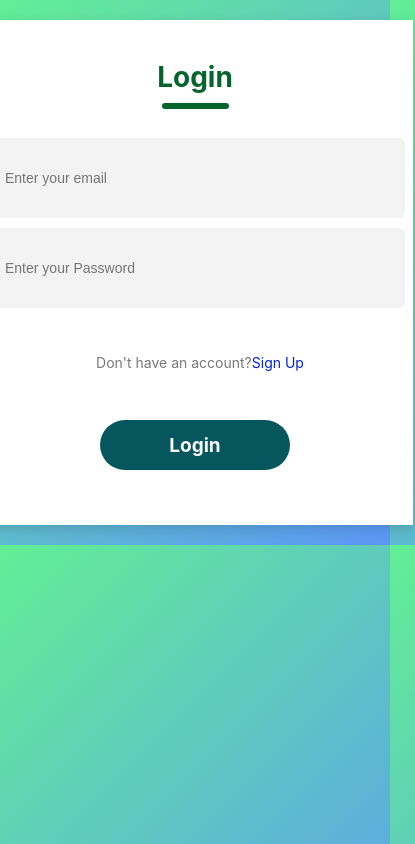
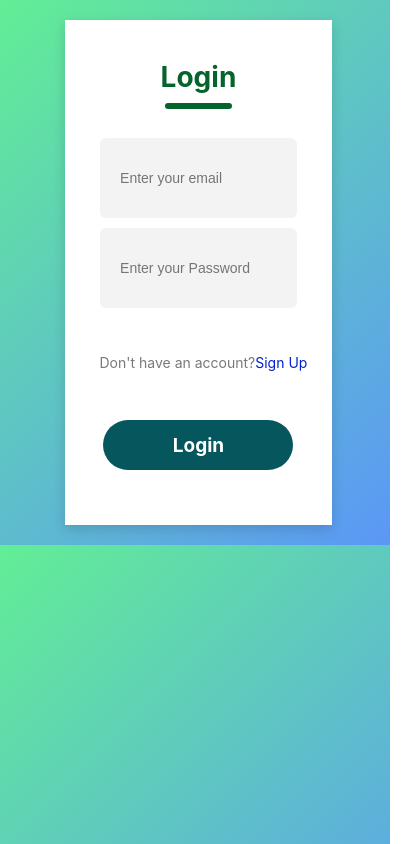
Before and after one commit to Kavz2k1/Login-Signup, a React (Create React App) app: page / in a window 390 px wide. Shown: the whole page, 415 px wide, since content can reach past the window. Built offline with nearby package versions, Linux system fonts and the light colour scheme.

Commit message:
updated qury media1

```diff
--- a/src/Components/LoginSignup/LoginSignup.css
+++ b/src/Components/LoginSignup/LoginSignup.css
@@ -10,7 +10,7 @@
     padding-bottom: 20px;
     width: 100%; /* 90% of screen */
      /* but not more than 700px */
-
+     max-width: 500px;
     /* height: 90%; remove fixed height */
     box-shadow: 0 4px 12px rgba(0,0,0,0.15);
 
@@ -100,9 +100,9 @@
 }
 @media (max-width: 500px) {
     .container {
-        width: 99%;
-       margin: 20px auto;
-        padding: 15px 0;
+        width: 95%;
+        margin: 20px auto;
+        padding: 15px 10px;
 
     }
 
@@ -121,7 +121,7 @@
     }
 
     .input {
-      width:80%%;
+      width:80%;
 
     }
 
```
